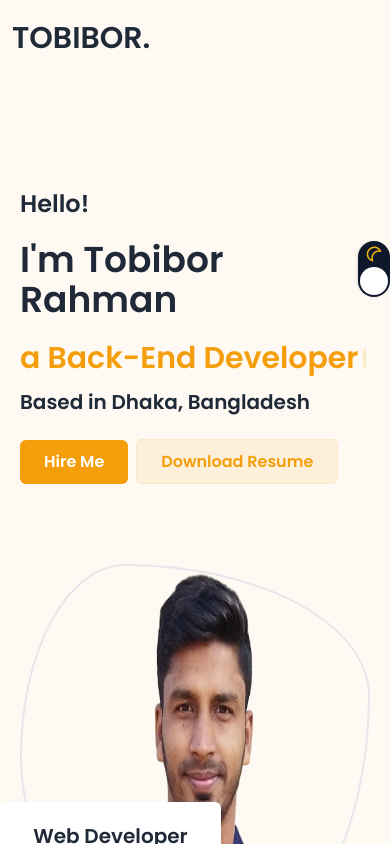
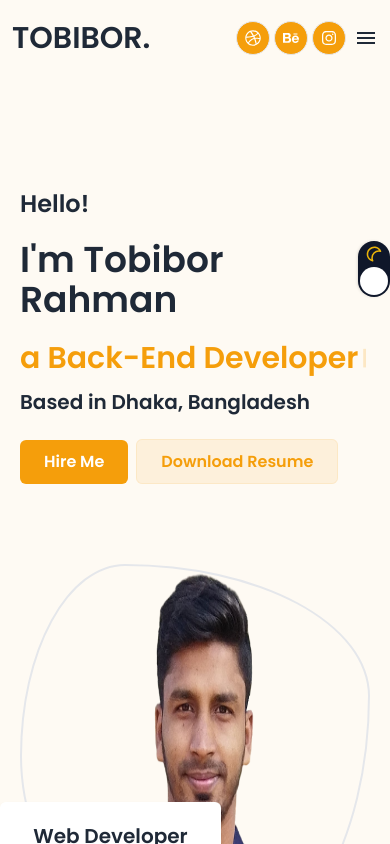
Before and after one commit to tobiborrahman/tobibor-rahman-portfolio, a React (Vite) app: page / in a window 390 px wide. Shown: the top 844 px of the page. Built offline with nearby package versions, Linux system fonts and the light colour scheme.

Commit message:
navbar fixed

```diff
--- a/src/index.css
+++ b/src/index.css
@@ -3,6 +3,12 @@
 @tailwind base;
 @tailwind components;
 @tailwind utilities;
+
+* {
+	padding: 0;
+	margin: 0;
+	box-sizing: border-box;
+}
 
 html {
 	scroll-behavior: smooth;
--- a/src/shared/Navbar/Navbar.jsx
+++ b/src/shared/Navbar/Navbar.jsx
@@ -25,19 +25,18 @@ const Navbar = () => {
 	}, []);
 
 	return (
-		<div>
 		<div
-				className={`flex justify-between items-center z-50 md:fixed md:w-full px-3 ${
+			className={`flex justify-between items-center md:fixed md:w-full px-3 ${
 				scrolling
 					? 'bg-white shadow-sm px-3 dark:bg-[#161C2D] dark:shadow-b-md'
 					: 'bg-transparent'
-				} md:px-20 z-50 md:opacity-100 py-5 transition-all duration-300`}
+			} md:px-20 md:opacity-100 py-5 transition-all duration-300`}
 		>
 			<div>
 				<h1 className="text-3xl font-bold">TOBIBOR.</h1>
 			</div>
-				<div className="hidden lg:flex justify-center items-center">
-					<ul className="gap-8 menu-horizontal px-1 font-semibold mr-4">
+			<div className="lg:flex justify-center items-center">
+				<ul className="hidden md:menu-horizontal gap-8 px-1 font-semibold mr-4">
 					<li>
 						<Link
 							to="home"
@@ -126,7 +125,6 @@ const Navbar = () => {
 				</div>
 			</div>
 		</div>
-		</div>
 	);
 };
 
```
Lines whose indentation alone changed are shown as unchanged.
